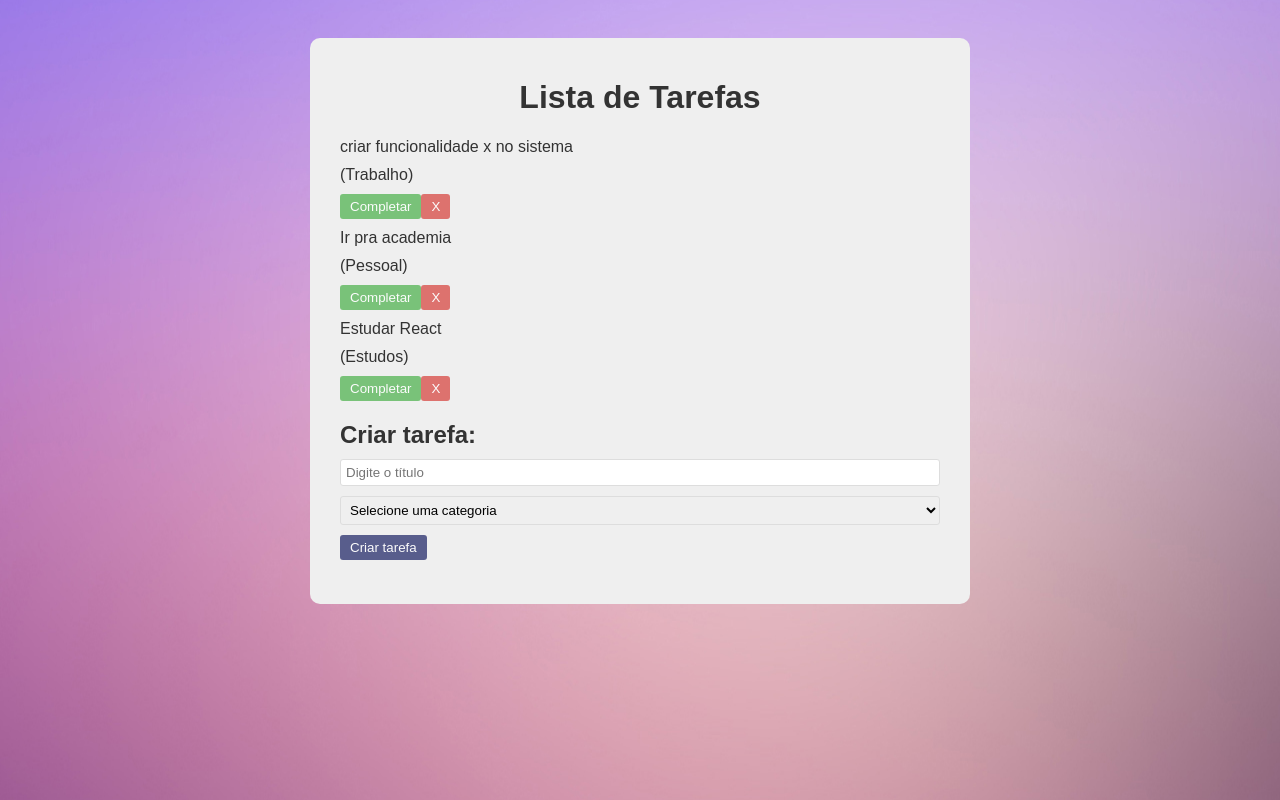
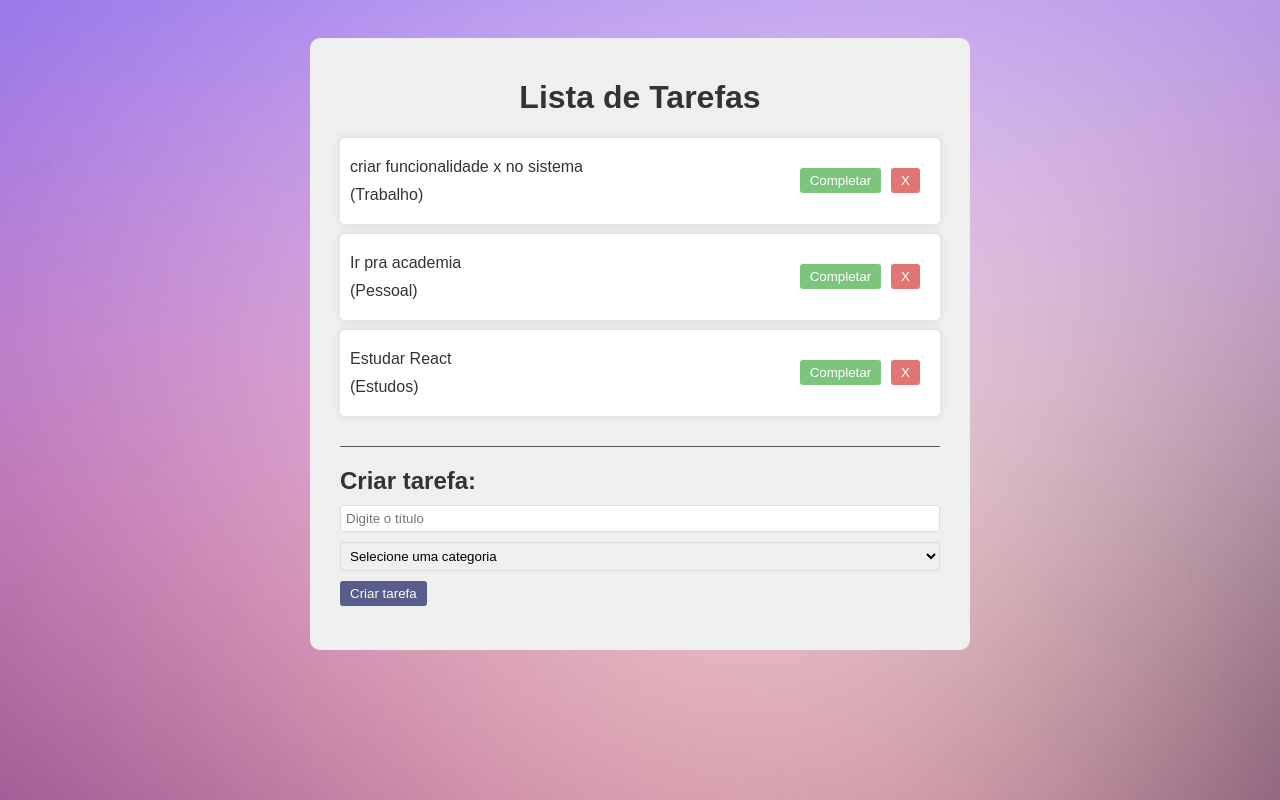
Before and after one commit to im4k1r4/to_do_list, a React (Vite) app: page / in a window 1280 px wide. Shown: the top 800 px of the page. Built offline with nearby package versions, Linux system fonts and the light colour scheme.

Commit message:
Layout e fn de add to-dos ok

```diff
--- a/src/App.css
+++ b/src/App.css
@@ -41,10 +41,28 @@
   cursor: pointer;
   opacity: 0.8;
   transition: 0.3s;
+  margin-right: 10px;
 }
 
 button:hover {
   opacity: 1;
+}
+
+.todo-list {
+  margin-bottom: 20px;
+  padding-bottom: 20px;
+  border-bottom: 1px solid #555;
+}
+
+.todo {
+  background-color: #fff;
+  box-shadow: 0 0 10px rgba(0, 0, 0, 0.1);
+  padding: 10px;
+  margin-bottom: 10px;
+  border-radius: 5px;
+  display: flex;
+  justify-content: space-between;
+  align-items: center;
 }
 
 .todo-form {
--- a/src/App.jsx
+++ b/src/App.jsx
@@ -26,17 +26,32 @@
     }
   ])
 
+  // FN que add to-do na lista:
+  const addTodo = (text, category) => {
+
+    const newTodos = [
+      ...todos,
+      {
+        id: Math.floor(Math.random() * 10000),
+        text,
+        category,
+        isCompleted: false,
+    },
+  ];
+
+    setTodos(newTodos);
+  };
+
   return <div className='app'>
     <h1>Lista de Tarefas</h1>
     <div className='todo-list'>
       {todos.map((todo) => (
-        <Todo todo={todo}/>
+        <Todo key={todo.id}
+        todo={todo}/>
       ))}
     </div>
-    <TodoForm />
+    <TodoForm addTodo={addTodo}/>
   </div>
 }
 
 export default App;
-
-// 12:17
--- a/src/components/TodoForm.jsx
+++ b/src/components/TodoForm.jsx
@@ -1,11 +1,29 @@
-import React from 'react'
+import { useState } from 'react'
 
-const TodoForm = () => {
+const TodoForm = ({ addTodo }) => {
+    const [value, setValue] = useState("")
+    const [category, setCategory] = useState("");
+
+    const handleSubmit = (e) => {
+        e.preventDefault();
+        if(!value || !category) return;
+        // add to do:
+        addTodo(value, category);
+        //  limpar campos:
+        setValue("");
+        setCategory("");
+    };
+
   return <div className='todo-form'>
     <h2>Criar tarefa:</h2>
-    <form>
-        <input type="text" placeholder='Digite o título' />
-        <select>
+    <form onSubmit={handleSubmit}>
+        <input
+            type="text"
+            placeholder='Digite o título'
+            value={value}
+            onChange={(e) => setValue(e.target.value)}
+        />
+        <select value = {category} onChange={(e) => setCategory(e.target.value)}>
             <option value="">Selecione uma categoria</option>
             <option value="Trabalho">Trabalho</option>
             <option value="Pessoal">Pessoal</option>
```
